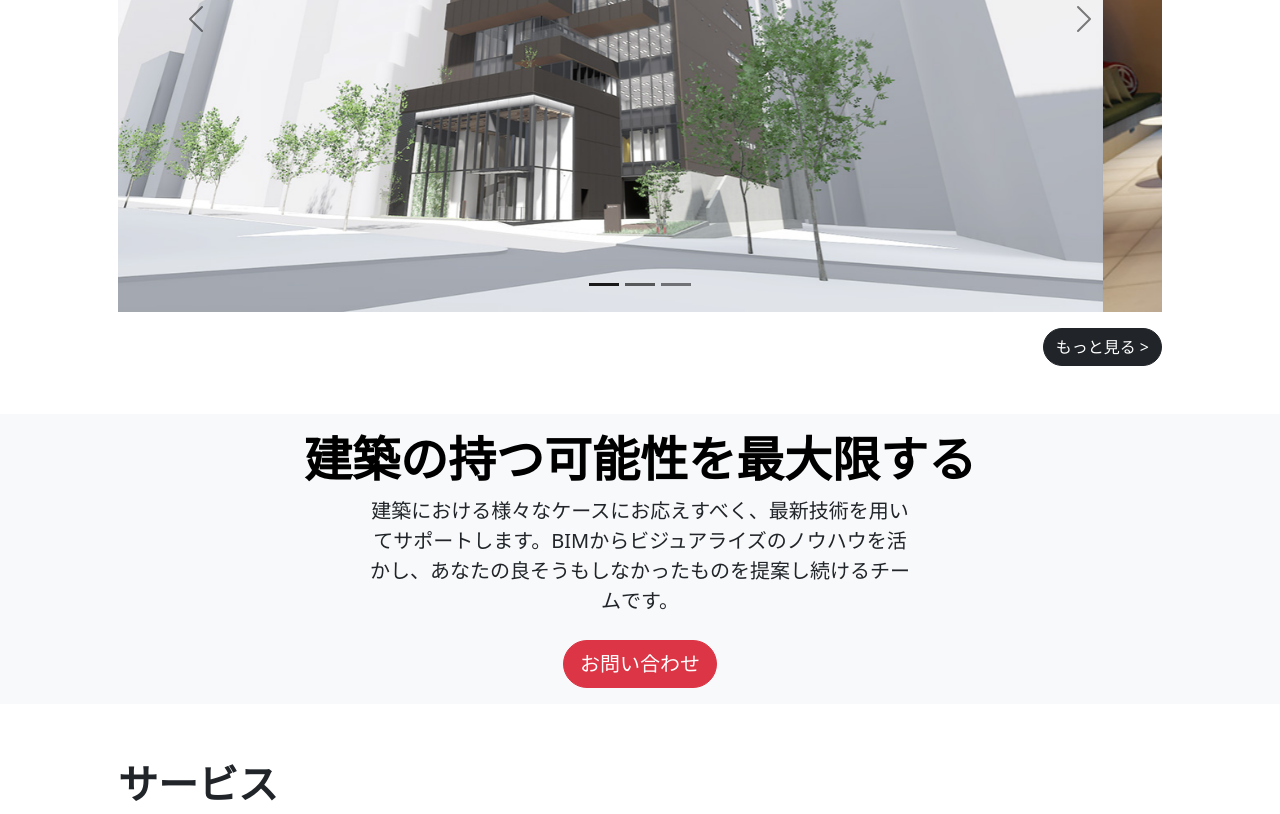
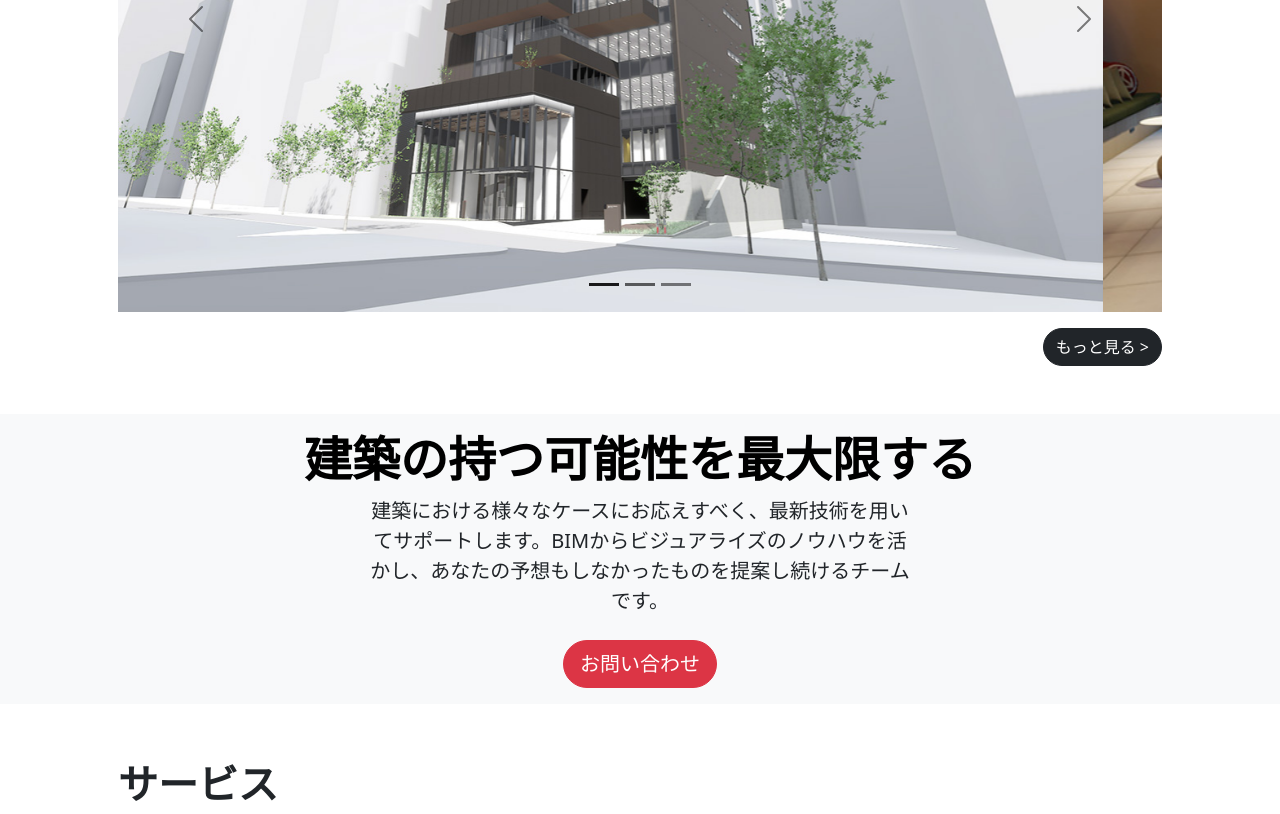
Before and after one commit to TsumikiBell/case-hp, a plain HTML site: page index.html in a window 1280 px wide. Shown: the part 374-1188 px from the top of the page. Drawn offline with nearby package versions, Linux system fonts and the light colour scheme.

Commit message:
Update index.html

```diff
--- a/index.html
+++ b/index.html
@@ -65,7 +65,7 @@
                 <h1 class="display-5 fw-bold text-body-emphasis">建築の持つ可能性を最大限する</h1>
                 <div class="col-lg-6 mx-auto">
                     <p class="lead mb-4">
-                        建築における様々なケースにお応えすべく、最新技術を用いてサポートします。BIMからビジュアライズのノウハウを活かし、あなたの良そうもしなかったものを提案し続けるチームです。</p>
+                        建築における様々なケースにお応えすべく、最新技術を用いてサポートします。BIMからビジュアライズのノウハウを活かし、あなたの予想もしなかったものを提案し続けるチームです。</p>
                     <div class="d-grid gap-2 d-sm-flex justify-content-sm-center">
                         <button type="button" class="btn btn-lg btn-danger rounded-pill" href="#">お問い合わせ</button>
                     </div>
```
